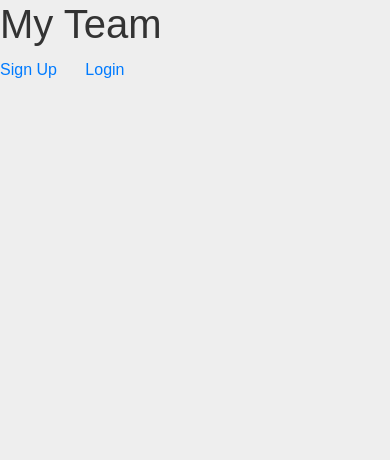
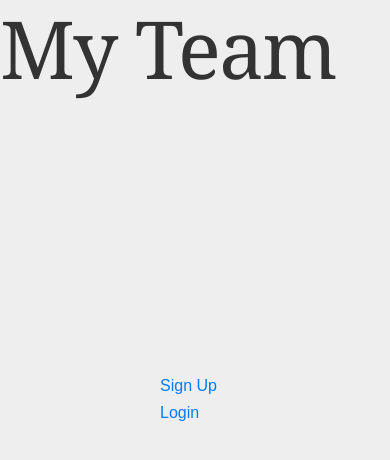
Before and after one commit to LaithAlwani/project3-group2, a React (Create React App) app in the folder client/: page / in a window 390 px wide. Shown: the top 460 px of the page. Built offline with nearby package versions, Linux system fonts and the light colour scheme.

Commit message:
responsive container added to signup/login

```diff
--- a/client/src/pages/Home.js
+++ b/client/src/pages/Home.js
@@ -1,15 +1,19 @@
 import React from "react";
 import { Link } from "react-router-dom";
+import "../styles/Home.css";
 
 const Home = () => {
   return (
     <div>
-      <h1>My Team</h1>
+      <h1 id="title">My Team</h1>
 
+<div className="container">
       <Link to="/register" className="mr-4">
         Sign Up
       </Link>
+      <br></br>
       <Link to="/login"> Login</Link>
+    </div>
     </div>
   );
 };
--- a/client/src/styles/Home.css
+++ b/client/src/styles/Home.css
@@ -0,0 +1,24 @@
+.container {
+  position: absolute;
+    top: 50%;
+    left: 50%;
+    margin-top: -50px;
+    margin-left: -50px;
+    width: 250px;
+    height: 250px;
+
+}
+
+/*
+#title {
+  font-family: "Trebuchet MS", sans-serif;
+  font-size: 5em;
+  letter-spacing: -2px;
+    text-transform: uppercase;
+ } */
+
+#title {
+  font-family: Georgia, sans-serif;
+  font-size: 5em;
+  letter-spacing: -2px;
+}
```
